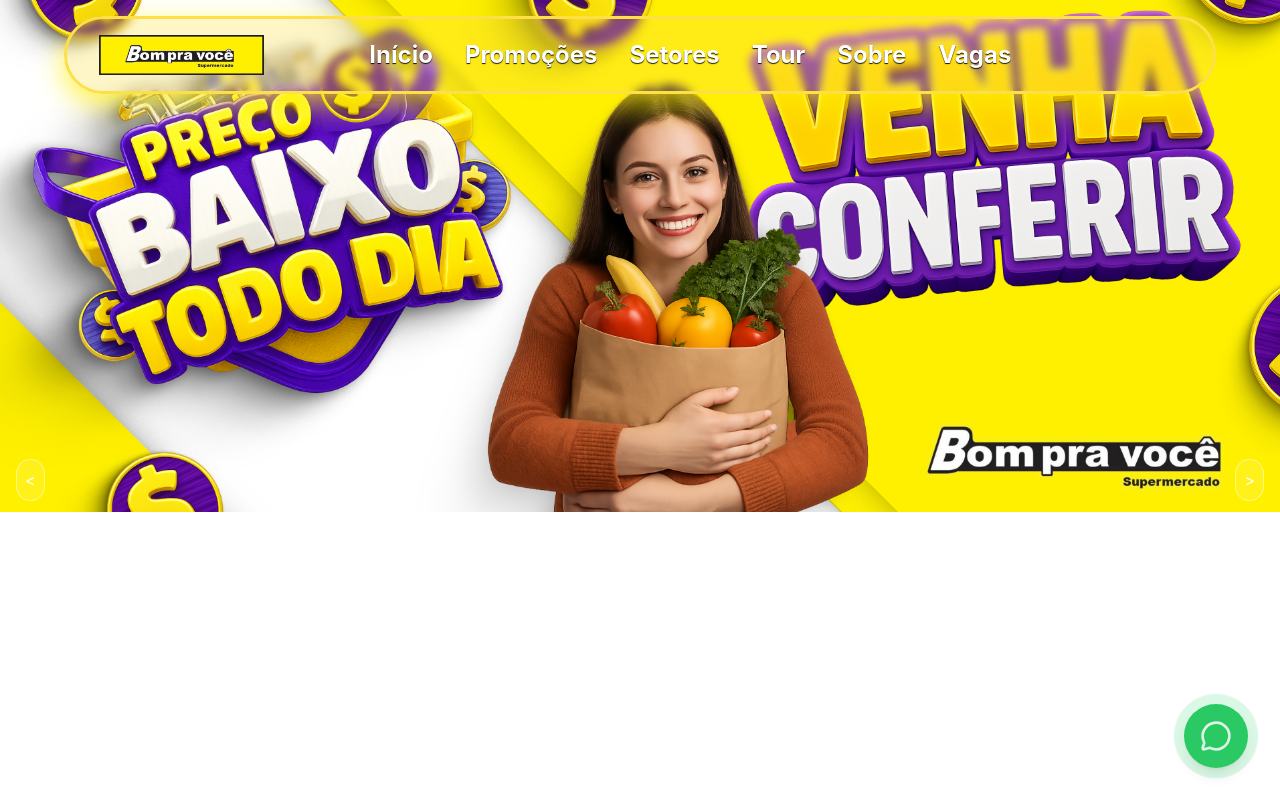
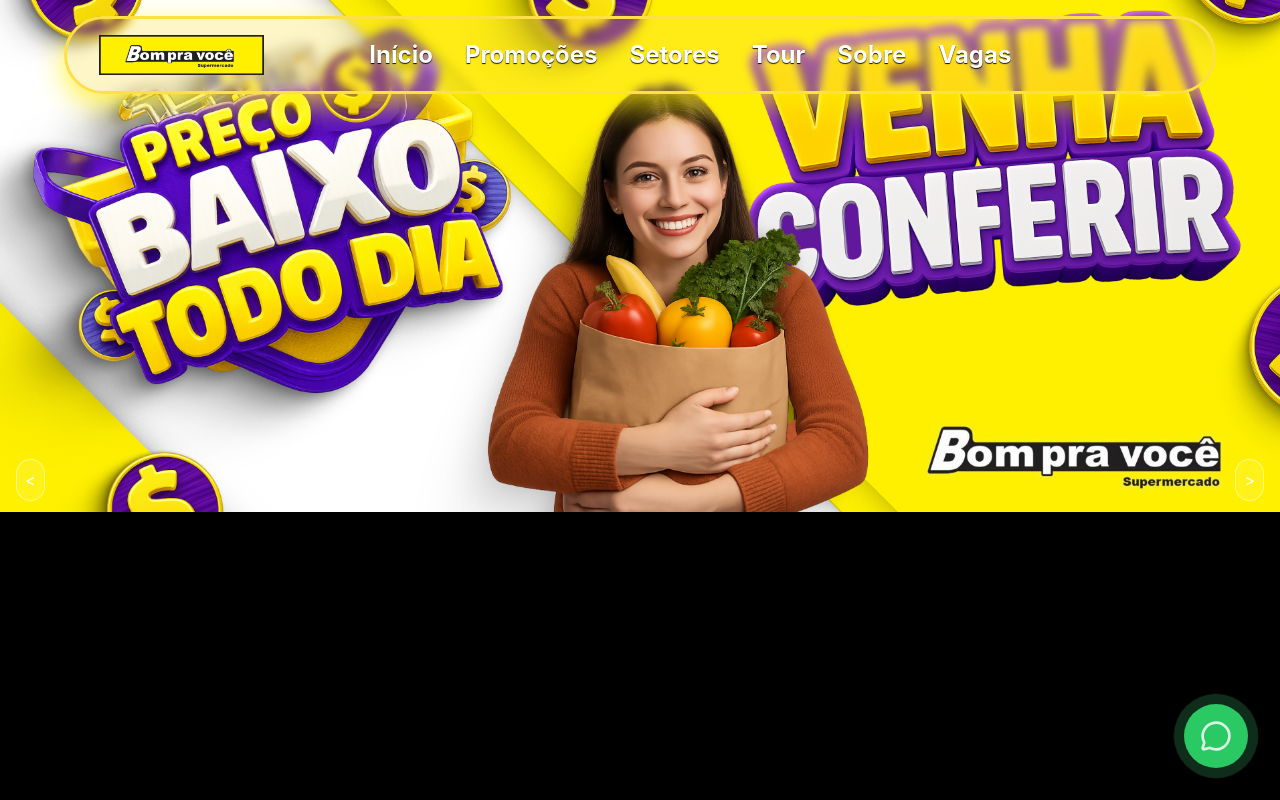
Before and after one commit to soutozk/sitenet, a React (Create React App) app: page / in a window 1280 px wide. Shown: the top 800 px of the page. Built offline with nearby package versions, Linux system fonts and the light colour scheme; grey boxes are pictures that could not be loaded.

Commit message:
Update styling for Testimonials and Home components

```diff
--- a/src/Components/Cards/Cards.jsx
+++ b/src/Components/Cards/Cards.jsx
@@ -2,7 +2,7 @@
 
 const Testimonials = () => {
   return (
-    <div id="testimonials" className="py-20 px-4">
+    <div id="testimonials" className="py-20 px-4 ">
       <div className="max-w-6xl mx-auto">
         <div className="text-center mb-16">
           <h2 className="text-4xl md:text-5xl font-bold mb-6 bg-gradient-to-r from-white to-gray-300 bg-clip-text text-transparent">
--- a/src/pages/Home.jsx
+++ b/src/pages/Home.jsx
@@ -13,7 +13,7 @@
 
 export default function Home() {
   return (
-    <main className="min-h-screen bg-white  flex flex-col items-center ">
+    <main className="min-h-screen flex flex-col items-center bg-black ">
       <NavBar />
       <BannerHome />
       <Cards />
```
